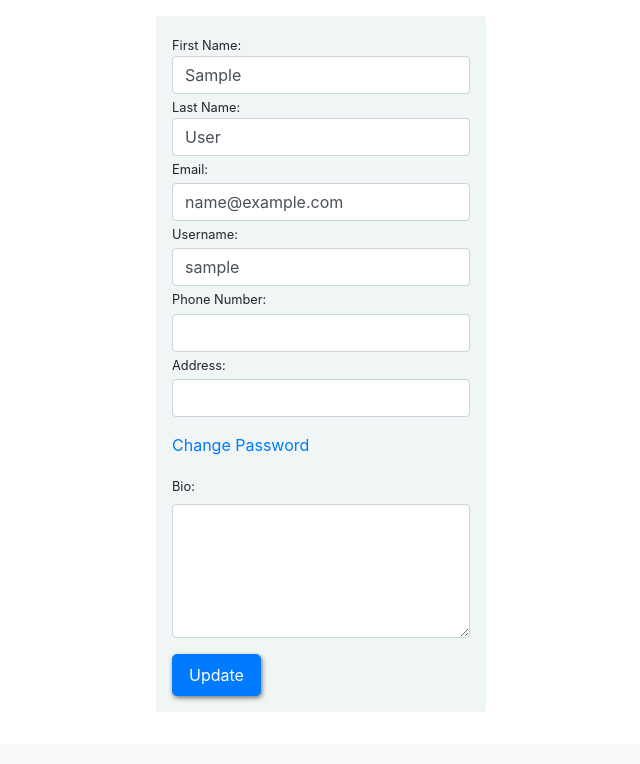
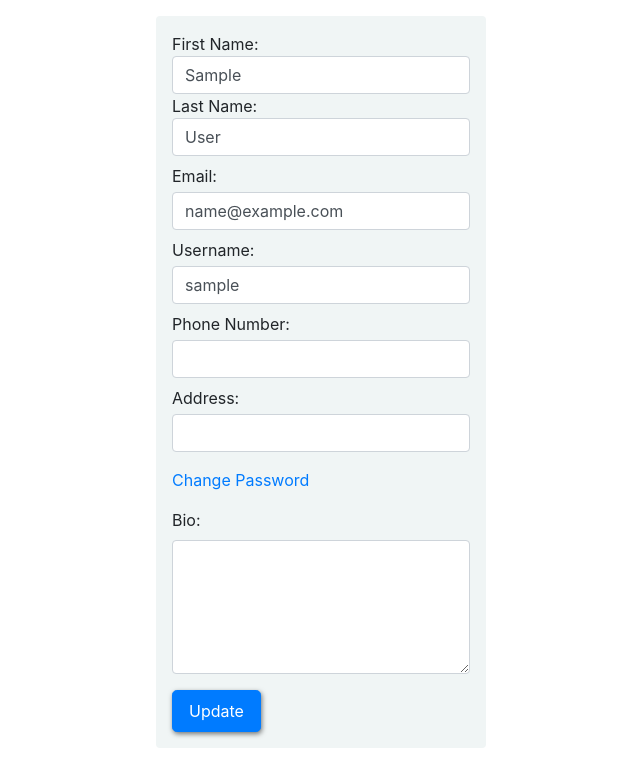
Before and after one commit to Devanshvora03/sales, a Django app: page /profile/ in a window 1280 px wide. Shown: the part 56-820 px from the top of the page, without its empty margins (319-959 px from the left). Before the commit the page ends 758 px from the top, so only its background shows below. Run offline with Django 3.2, Linux system fonts and the light colour scheme; the visitor is signed in with stand-in values (Sample User, id 1); data comes from the database, SQL or seed files in the repository; some libraries are stand-ins or nearby versions.

Commit message:
changes in profile fonts

```diff
--- a/static/css/home.css
+++ b/static/css/home.css
@@ -207,7 +207,6 @@ body{
 
 .navbar{
 
-
 }
 .navbar :hover{
 
--- a/templates/users/profile.html
+++ b/templates/users/profile.html
@@ -29,22 +29,22 @@
                     <div class="form-group">
                         <div class="d-flex dflex12 w-100">
                             <div class = "">
-                                <label class="small mb-0 ">First Name:</label>
+                                <label class=" mb-0 ">First Name:</label>
                             {{ user_form.first_name }}
                         </div>
                         <div class = "ml-4 margin12">
-                            <label class="small mb-0">Last Name:</label>
+                            <label class=" mb-0">Last Name:</label>
                             {{ user_form.last_name }}
                         </div>
                     </div>
-                    <label class="small mb-1">Email:</label>
+                    <label class="mb-1 mt-2">Email:</label>
                     {{ user_form.email }}
-                    <label class="small mb-1">Username:</label>
+                    <label class="mb-1 mt-2">Username:</label>
                     {{ user_form.username }}
-                    <label class="small mb-1">Phone Number:</label>
+                    <label class="mb-1 mt-2">Phone Number:</label>
                     {{profile_form.phone}}
 
-                            <label class="small mb-1">Address:</label>
+                            <label class="mb-1 mt-2">Address:</label>
                             <label for="exampleFormControlTextarea1"></label>
                             {{profile_form.address}}
                     </div>
@@ -56,15 +56,13 @@
                 </form>
 
                 <div class="">
-        <div class="form-row ">
+        <div class="form-row">
             <div class="col-m-5">
-                <label class="small">Bio:</label> {{ profile_form.bio }}
+                <label class="">Bio:</label> {{ profile_form.bio }}
             </div>
         </div>
 
            <div class="p-2"></div>
-
-
             <button type="submit" class="button1 btn btn-primary btn-lg">Update</button>
     </div>
     </div>
```
Also changed, not shown: static/css/expense.css (line endings or trailing spaces).
